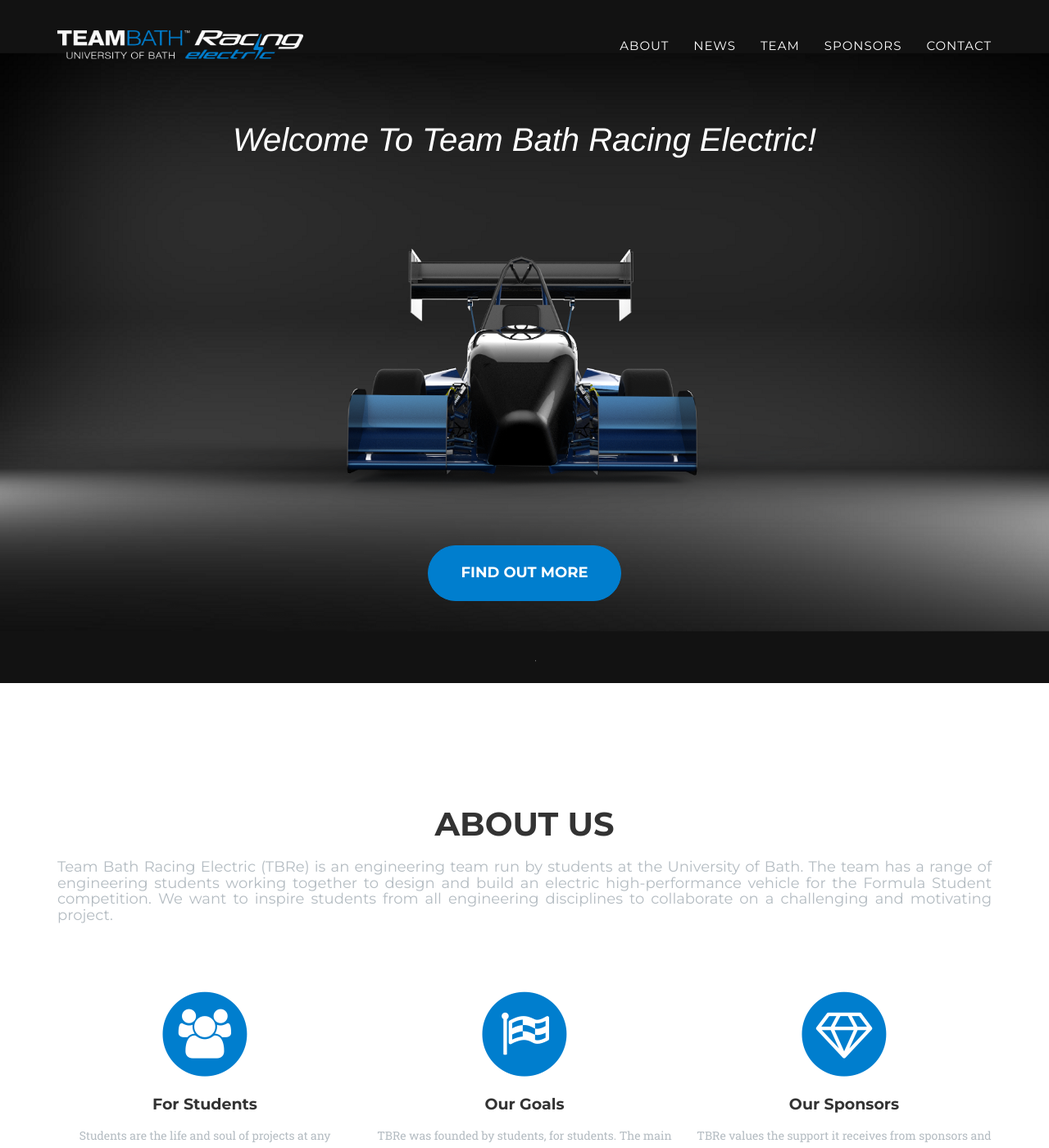
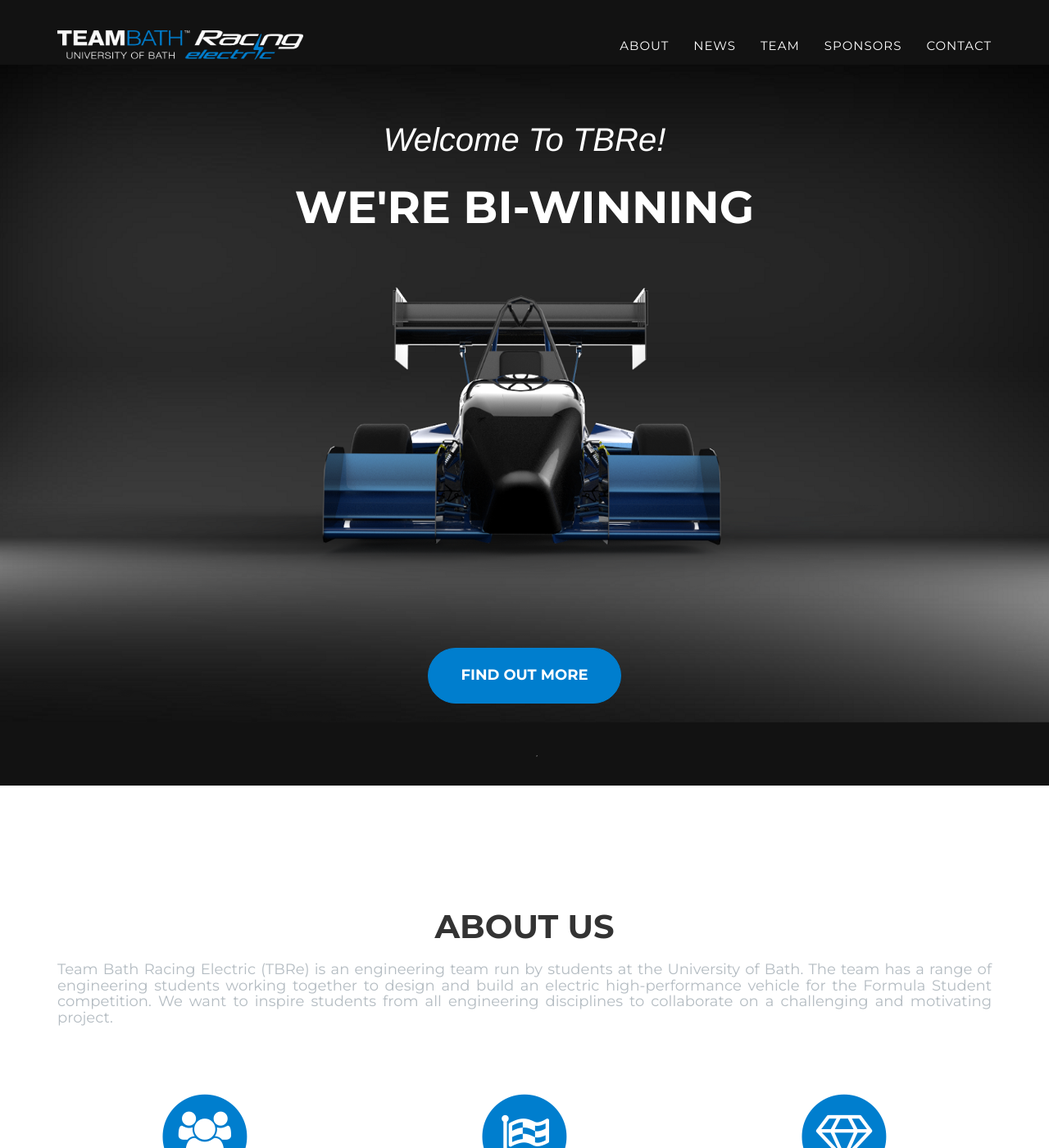
Before and after one commit to teambathracingelectric/teambathracingelectric.github.io, a Jekyll site: the page built from index.html, in a window 1280 px wide and 1400 px high. Shown: the whole window at 82% size. Built offline with Jekyll 4.4.1, drawn with Linux system fonts in a browser that asks for light colours; some web fonts are replaced.

Commit message:
Add tag line to header image.

```diff
--- a/_includes/css/agency.css
+++ b/_includes/css/agency.css
@@ -293,6 +293,8 @@ header .intro-text .intro-lead-in {
 }
 
 header .intro-text .intro-heading {
+	position: relative;
+	top: -350px;
 	margin-bottom: 25px;
 	text-transform: uppercase;
 	font-family: {{ site.data.template.font.primary }};
@@ -319,7 +321,7 @@ header .intro-text .intro-heading {
 		margin-bottom: 50px;
 		text-transform: uppercase;
 		font-family: {{ site.data.template.font.primary }};
-		font-size: 75px;
+		font-size: 55px;
 		font-weight: 700;
 		line-height: 75px;
 	}
--- a/_includes/header.html
+++ b/_includes/header.html
@@ -48,8 +48,8 @@
 	<header>
 		<div class="container">
 			<div class="intro-text">
-				<div class="intro-lead-in">Welcome To Team Bath Racing Electric!</div>
-				<!--<div class="intro-heading">It's Nice To Meet You</div>-->
+				<div class="intro-lead-in">Welcome To TBRe!</div>
+				<div class="intro-heading">We're bi-winning</div>
 				<a href="#about" class="page-scroll btn btn-xl">Find Out More</a>
 			</div>
 		</div>
```
